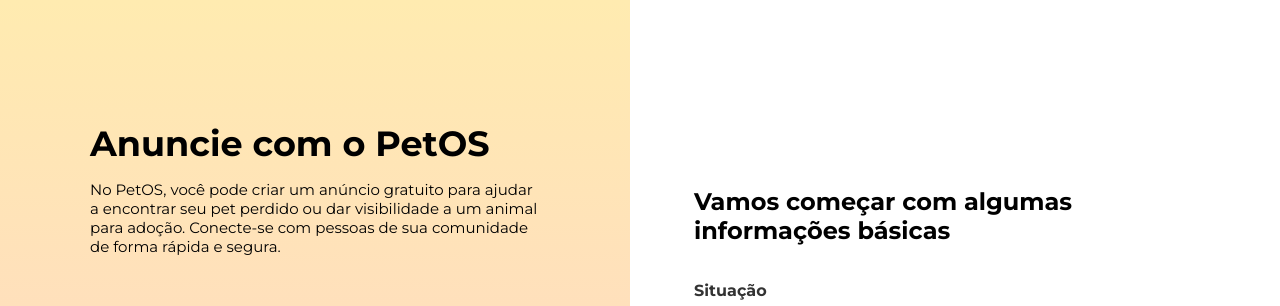
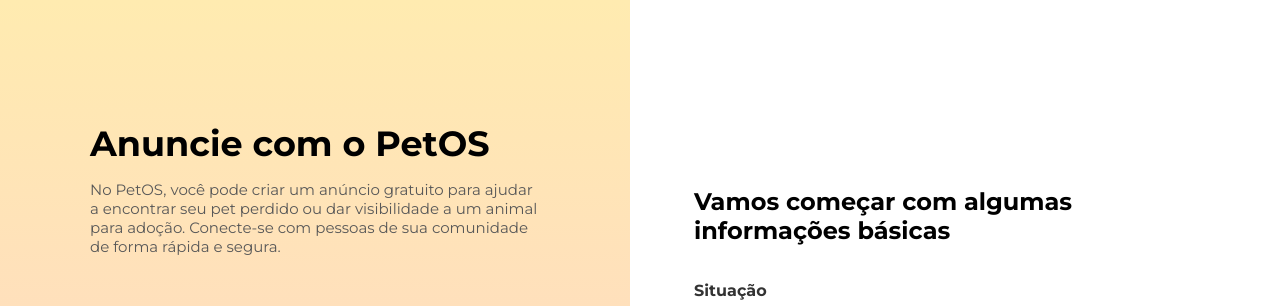
Before and after one commit to pedrozand/PetOS, a React (Vite) app: page /anunciarPet in a window 1280 px wide. Shown: the top 306 px of the page. Built offline with nearby package versions, Linux system fonts and the light colour scheme.

Commit message:
Ajuste de tela de Anunciar Pet

```diff
--- a/src/components/carrosel-2/CSS/carrosel-2.css
+++ b/src/components/carrosel-2/CSS/carrosel-2.css
@@ -14,6 +14,7 @@
 .descricao-historias {
   font-size: 15px;
   margin-bottom: 10px;
+  color: #585858;
 }
 
 .cartao-historia {
```
